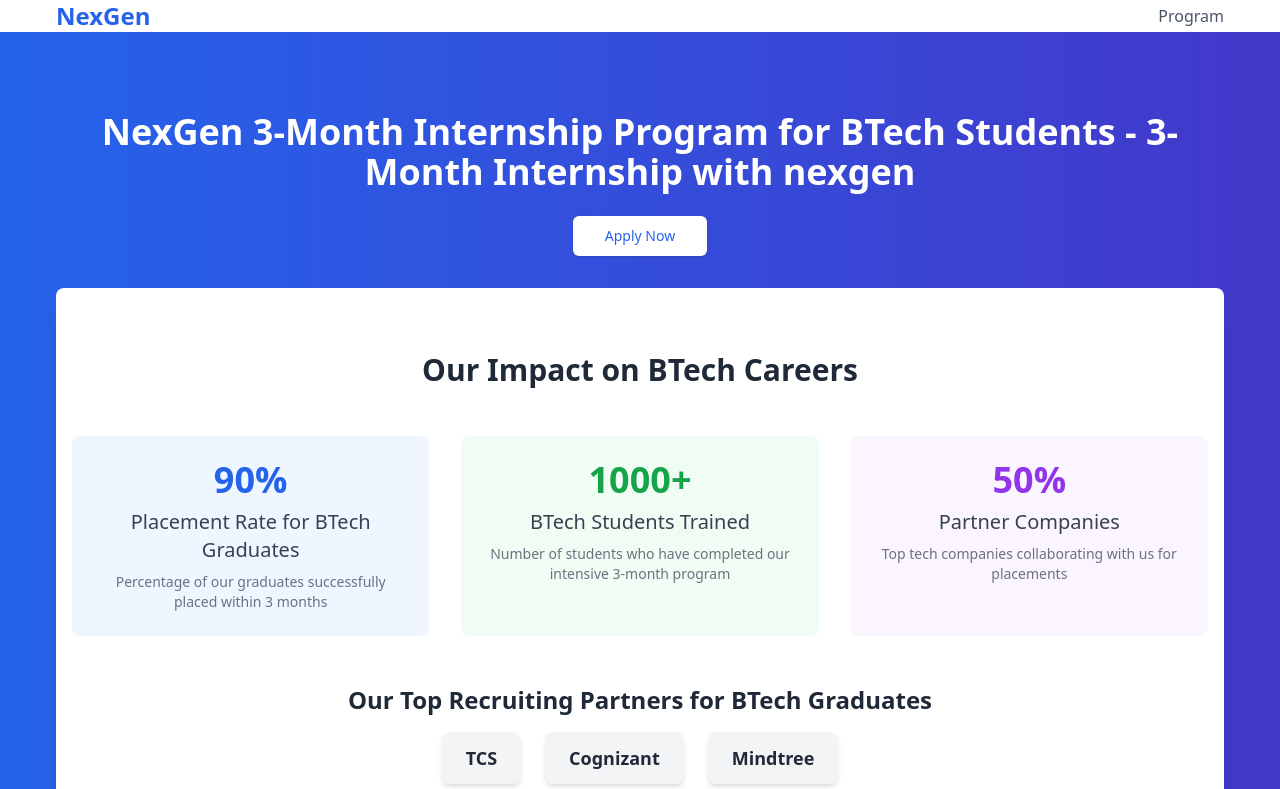
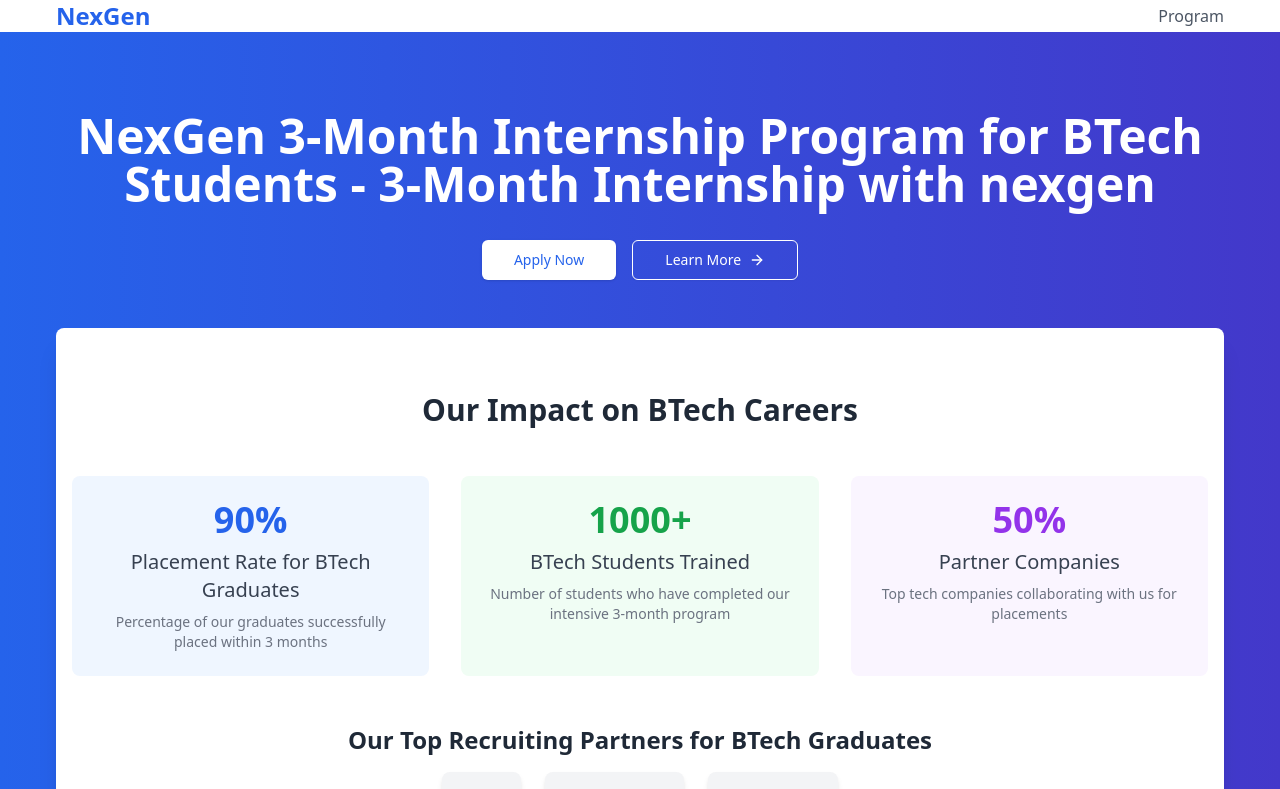
Before and after one commit to dheemutech/main, a Next.js app: page / in a window 1280 px wide. Shown: the top 789 px of the page. Built offline with nearby package versions, Linux system fonts and the light colour scheme.

Commit message:
SOFTGEN MAGIC

```diff
--- a/src/components/HeroSection.jsx
+++ b/src/components/HeroSection.jsx
@@ -1,6 +1,7 @@
 import React from 'react';
 import { Button } from '@/components/ui/button';
 import AnimatedStats from '@/components/AnimatedStats';
+import { ArrowRight } from 'lucide-react';
 
 const HeroSection = () => {
   const handleApplyNow = () => {
@@ -11,19 +12,35 @@ const HeroSection = () => {
     window.open('https://forms.gle/T3mDS3MGaqFu84jz5', '_blank');
   };
 
+  const handleLearnMore = () => {
+    window.gtag('event', 'learn_more_click', {
+      'event_category': 'Engagement',
+      'event_label': 'Hero Section Learn More',
+    });
+    document.getElementById('program-structure').scrollIntoView({ behavior: 'smooth' });
+  };
+
   return (
     <section className="bg-gradient-to-r from-blue-600 to-indigo-700 py-20">
       <div className="container mx-auto px-4">
-        <h1 className="text-4xl font-bold mb-6 text-white text-center">
+        <h1 className="text-4xl md:text-5xl font-bold mb-8 text-white text-center leading-tight">
           NexGen 3-Month Internship Program for BTech Students - 3-Month Internship with nexgen
         </h1>
-        <div className="flex justify-center mb-8">
+        <div className="flex flex-col sm:flex-row justify-center items-center gap-4 mb-12">
           <Button
             size="lg"
             className="bg-white text-blue-600 hover:bg-blue-50 transition-colors"
             onClick={handleApplyNow}
           >
             Apply Now
+          </Button>
+          <Button
+            size="lg"
+            variant="outline"
+            className="bg-transparent text-white border-white hover:bg-white hover:text-blue-600 transition-colors"
+            onClick={handleLearnMore}
+          >
+            Learn More <ArrowRight className="ml-2 h-4 w-4" />
           </Button>
         </div>
         <AnimatedStats />
--- a/src/pages/index.js
+++ b/src/pages/index.js
@@ -14,7 +14,7 @@ export default function Home() {
     <Layout>
       <Head>
         <title>NexGen 3-Month Intensive Internship Program for BTech Students</title>
-        <meta name="description" content="Transform your BTech career with our intensive 3-month internship program. Gain hands-on experience, mentorship, and rapid career preparation for top tech companies like TCS, Cognizant, and Mindtree." />
+        <meta name="description" content="Transform your BTech career with our intensive 3-month internship program. Gain hands-on experience, mentorship, and rapid career preparation for top tech companies." />
         <meta name="keywords" content="BTech internship, 3-month program, career development, tech internship, NexGen program, software engineering, intensive training" />
       </Head>
 
```
